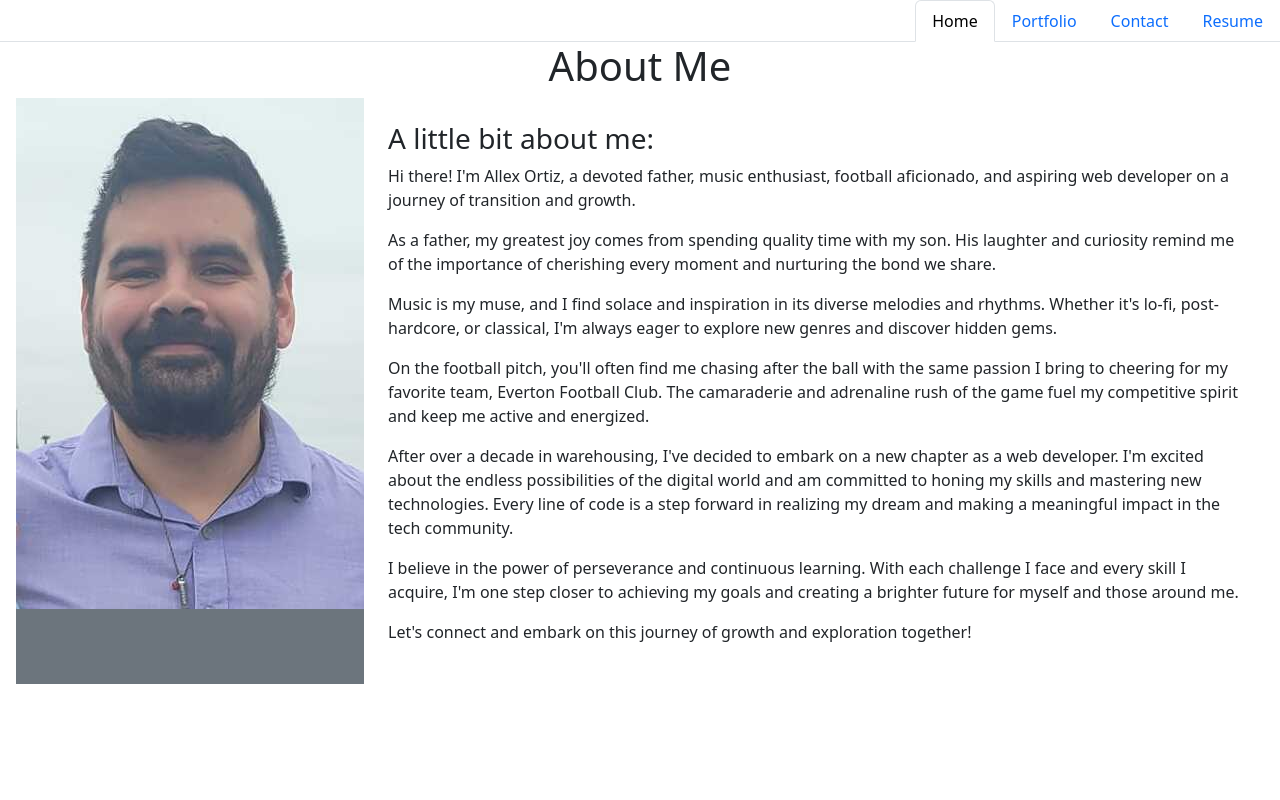
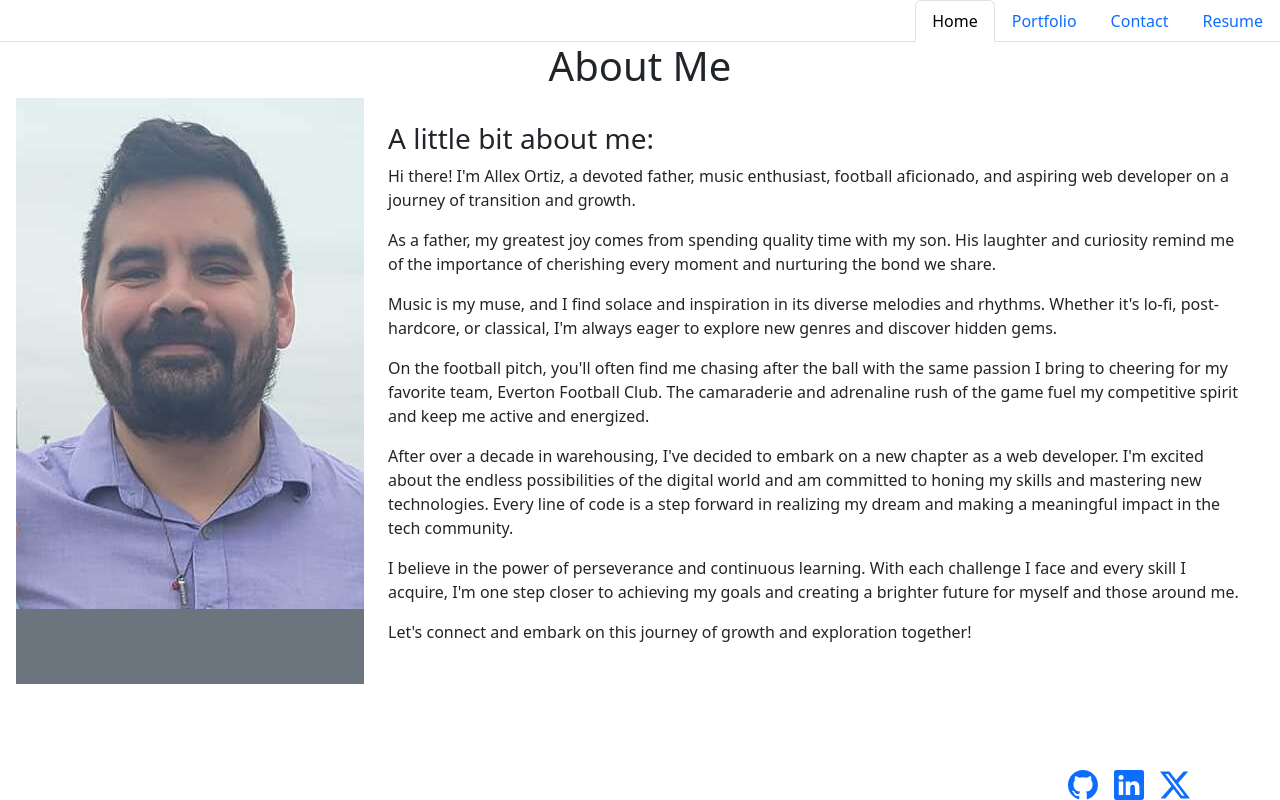
Before and after one commit to allexortiz/react-portfolio, a React (Vite) app: page / in a window 1280 px wide. Built offline with nearby package versions, Linux system fonts and the light colour scheme.

Commit message:
rendered footer to page and styled it

```diff
--- a/package.json
+++ b/package.json
@@ -14,6 +14,7 @@
     "bootstrap": "^5.3.2",
     "react": "^18.2.0",
     "react-dom": "^18.2.0",
+    "react-icons": "^5.0.1",
     "react-router-dom": "^6.10.0"
   },
   "devDependencies": {
--- a/src/App.jsx
+++ b/src/App.jsx
@@ -1,16 +1,17 @@
 import { Outlet } from 'react-router-dom';
 import NavTabs from './components/NavTabs';
-// import Footer from './components/footer';
+import Footer from './components/footer';
+import './app.css'
 
 function App() {
   return (
-    <>
+    <section className='container-custom'>
       <NavTabs />
-      <main className="mx-3">
+      <main className="mx-3 main">
         <Outlet />
       </main>
-      {/* <Footer /> */}
-    </>
+      <Footer />
+    </section>
   );
 }
 
--- /dev/null
+++ b/src/app.css
@@ -0,0 +1,11 @@
+.container-custom {
+    display: flex;
+    flex-direction: column;
+    min-height: 100vh;
+}
+
+.main {
+    flex: 1;
+    display: flex;
+    justify-content: center;
+}
--- a/src/components/footer.jsx
+++ b/src/components/footer.jsx
@@ -1,21 +1,21 @@
-// import { BsGithub, BsLinkedIn, BsTwitterX } from "react-icons/bs";
+import { BsGithub, BsLinkedin, BsTwitterX } from "react-icons/bs";
 
-// const Footer = () => {
-//   return (
-//     <footer>
-//       <div className="container flex justify-center">
-//         <a href="https://github.com/allexortiz" className="mx-2" target="_blank" rel="noopener noreferrer">
-//           <BsGithub size={30} />
-//         </a>
-//         <a href="https://www.linkedin.com/in/allex-ortiz-457aa382/" className="mx-2" target="_blank" rel="noopener noreferrer">
-//           <BsLinkedIn size={30} />
-//         </a>
-//         <a href="https://twitter.com/tito41191" className="mx-2" target="_blank" rel="noopener noreferrer">
-//           <BsTwitterX size={30} />
-//         </a>
-//       </div>
-//     </footer>
-//   );
-// };
+const Footer = () => {
+  return (
+    <footer>
+      <div className="container d-flex justify-content-end">
+        <a href="https://github.com/allexortiz" className="mx-2" target="_blank" rel="noopener noreferrer">
+          <BsGithub size={30} />
+        </a>
+        <a href="https://www.linkedin.com/in/allex-ortiz-457aa382/" className="mx-2" target="_blank" rel="noopener noreferrer">
+          <BsLinkedin size={30} />
+        </a>
+        <a href="https://twitter.com/tito41191" className="mx-2" target="_blank" rel="noopener noreferrer">
+          <BsTwitterX size={30} />
+        </a>
+      </div>
+    </footer>
+  );
+};
 
-// export default Footer;
+export default Footer;
--- a/src/components/portfolioContainer.jsx
+++ b/src/components/portfolioContainer.jsx
@@ -4,7 +4,7 @@ import About from "../pages/About";
 import Contact from "../pages/Contact";
 import Portfolio from "../pages/Portfolio";
 import Resume from '../pages/Resume';
-// import Footer from "./footer"
+import Footer from "./footer"
 
 export default function PortfolioContainer() {
 
@@ -32,7 +32,7 @@ export default function PortfolioContainer() {
 
       <NavTabs currentPage={currentPage} handlePageChange={handlePageChange} />
       <main className="mx-3">{renderPage()}</main>
-      {/* <Footer currentPage={currentPage}></Footer> */}
+      <Footer currentPage={currentPage}></Footer>
     </div>
   );
 
```
Also changed, not shown: 1 other file (tests, documents, lock files or other folders).
